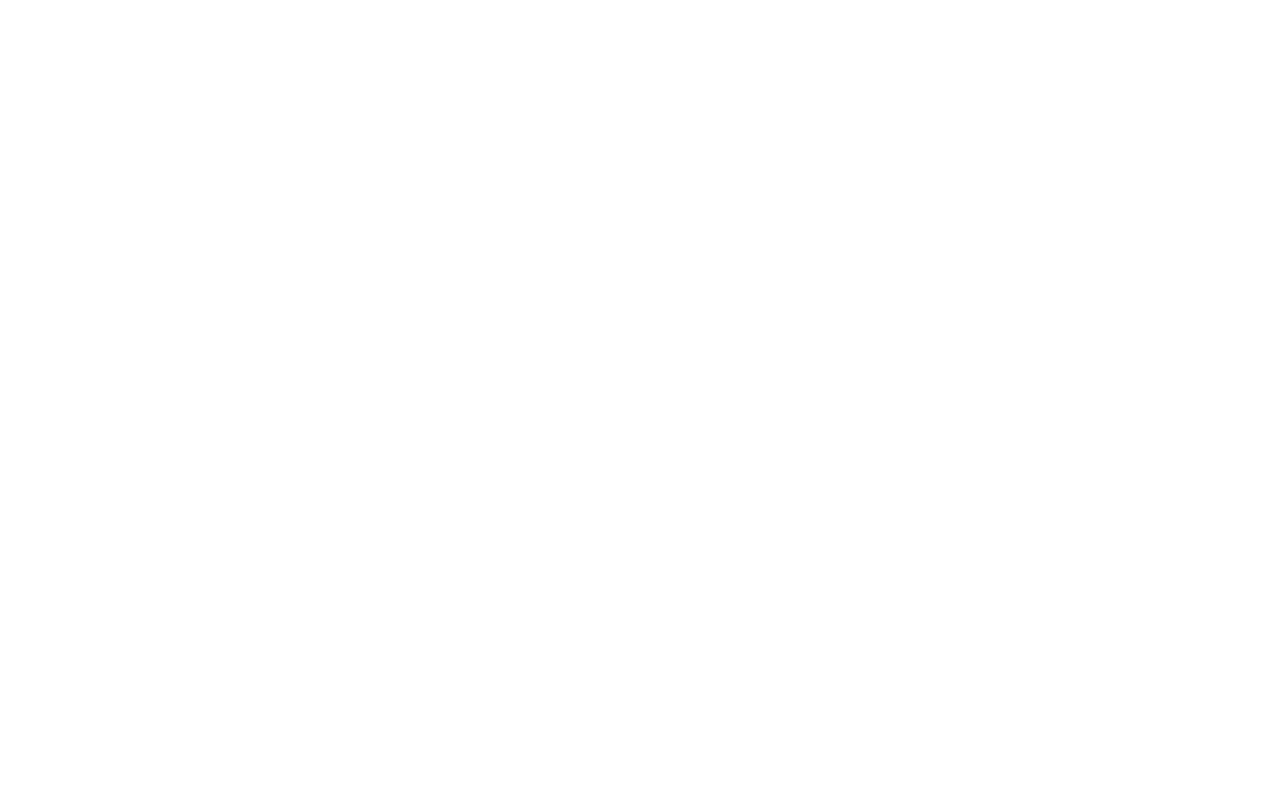
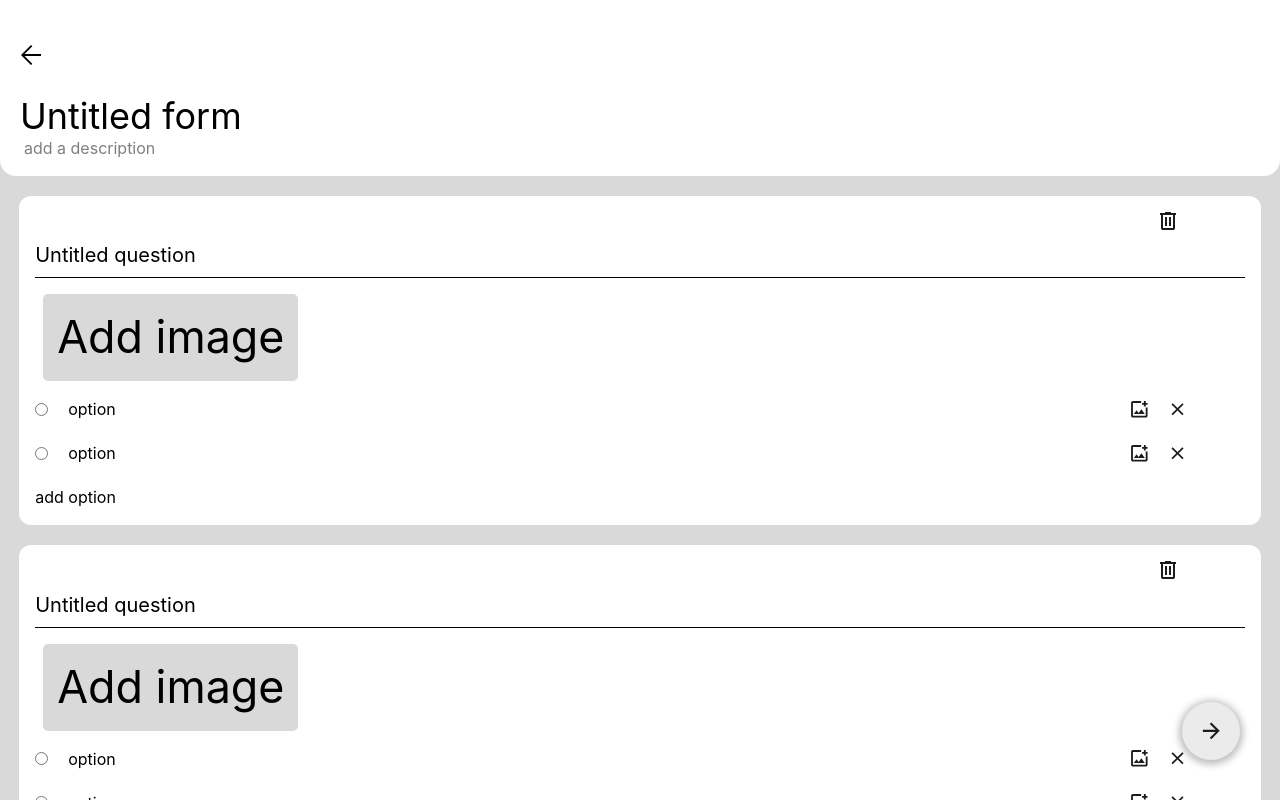
Before and after one commit to chaddjong/projek-vote, a React (Create React App) app: page / in a window 1280 px wide. Shown: the top 800 px of the page. Built offline with nearby package versions, Linux system fonts and the light colour scheme.

Commit message:
form making and question card

```diff
--- a/src/App.js
+++ b/src/App.js
@@ -11,6 +11,7 @@
       {/* <HomePage /> */}
       {/* <LoginPage /> */}
       {/* <Testing /> */}
+      <MobileFormMaking />
     </div>
   );
 }
--- /dev/null
+++ b/src/bgform.css
@@ -0,0 +1,3 @@
+body {
+    background-color: #D9D9D9;
+}
--- a/src/components/Option.jsx
+++ b/src/components/Option.jsx
@@ -0,0 +1,30 @@
+import React from "react";
+import AddPhoto from "../img/addphoto.svg";
+import Close from "../img/close.svg";
+
+export default function Option() {
+  return (
+    <div>
+      <div className="flex items-center w-[95%] h-max gap-5 mb-5">
+        {/* <label>
+            <input type="radio" value="option1" name="gender"/>
+            Option 1
+        </label>
+        <label>
+            <input type="radio" value="option2" name="gender"/>
+            Option 2
+        </label> */}
+        <input type="radio" id="option" value="option" name="option"></input>
+        <label for="option">option</label>
+        <form className=" flex justify-end items-center w-[100%] gap-5">
+          <button>
+            <img src={AddPhoto} />
+          </button>
+          <button>
+            <img src={Close} />
+          </button>
+        </form>
+      </div>
+    </div>
+  );
+}
--- a/src/components/QuestionCard.jsx
+++ b/src/components/QuestionCard.jsx
@@ -1,5 +1,6 @@
 import React from "react";
 import Delete from "../img/delete.svg";
+import Option from "../components/Option"
 
 function QuestionCard() {
   return (
@@ -21,7 +22,11 @@
           Add image
         </button>
       </div>
-      <div className="flex justify-center items-center"></div>
+      <Option />
+      <Option />
+      <button className="flex w-max">
+        add option
+      </button>
     </div>
   );
 }
--- a/src/pages/MobileFormMaking.jsx
+++ b/src/pages/MobileFormMaking.jsx
@@ -1,12 +1,20 @@
 import React from "react";
 import QuestionCard from "../components/QuestionCard";
 import BackArrow from "../img/arrow_back.svg";
+import Add from "../img/add.svg";
+import NextArrow from "../img/arrow_forward.svg";
+// import '../bgform.css';
 
 function MobileFormMaking() {
   return (
-    <body className="bg-[#D9D9D9] h-screen">
-      <div className="flex flex-col justify-center items-center w-full gap-5">
-        {/* <div className="flex flex-col justify-center items-center gap-5 w-[100%]"> */}
+    <body className="bg-[#D9D9D9] h-[100%] pb-4">
+      <div className="flex justify-end items-end w-[100%] h-[100%] fixed z-10 p-10">
+        <button className="bg-[#EBEBEB] p-5 rounded-full shadow-[0_1.5px_7.3px_3.3px_rgba(0,0,0,0.25)]">
+          <img src={NextArrow} />
+        </button>
+      </div>
+      <div>
+        <div className="flex flex-col justify-center items-center w-full gap-5">
           <div className="flex flex-col bg-white w-full h-44 rounded-b-2xl">
             <div>
               <button className="w-[30px] h-[30px] mt-[40px] ml-4">
@@ -26,7 +34,18 @@
             </div>
           </div>
           <QuestionCard />
-        {/* </div> */}
+          <QuestionCard />
+          <QuestionCard />
+          <QuestionCard />
+          <QuestionCard />
+          <QuestionCard />
+
+          <div class="bg-white w-[97%] h-[18vh] rounded-2xl flex flex-col justify-center items-center">
+            <button class="w-[100%] h-[18vh] rounded-2xl flex flex-col justify-center items-center">
+              <img src={Add} class="h-[6vh] w-[8%]" />
+            </button>
+          </div>
+        </div>
       </div>
     </body>
   );
```
